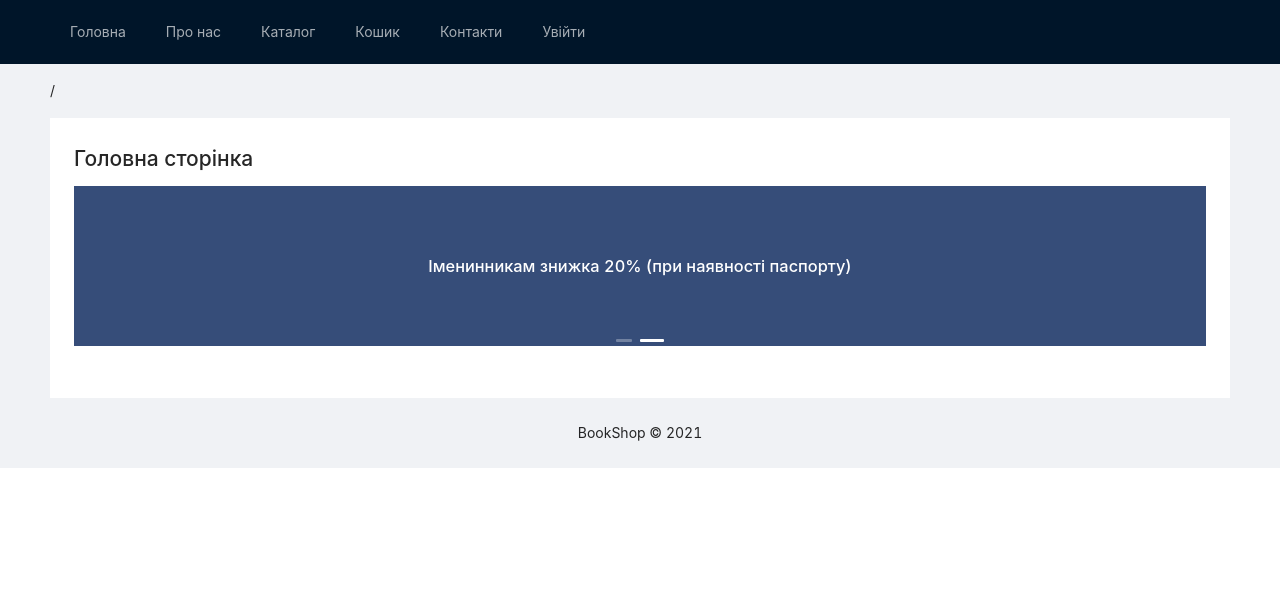
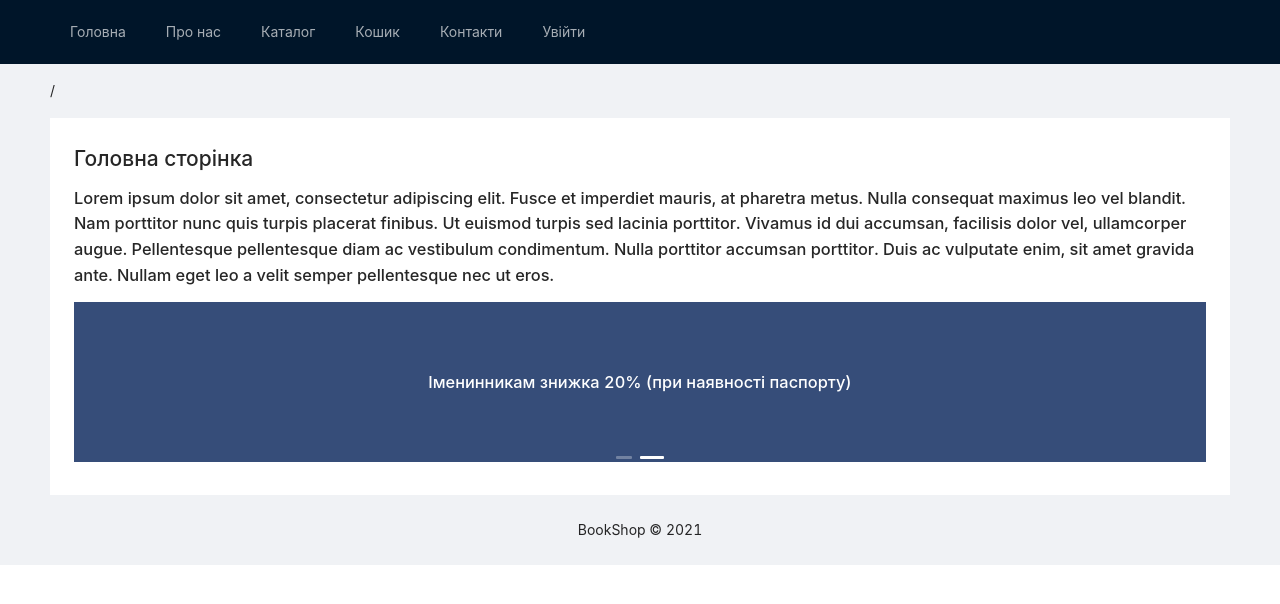
Before and after one commit to laurence543/BookShop-Remake, a React (Create React App) app in the folder frontend/: page / in a window 1280 px wide. Shown: the top 604 px of the page. Built offline with nearby package versions, Linux system fonts and the light colour scheme.

Commit message:
Made minor text changes

```diff
--- a/frontend/src/containers/CommonPagesContainer/About.js
+++ b/frontend/src/containers/CommonPagesContainer/About.js
@@ -7,7 +7,7 @@ class About extends React.Component {
             <div>
                 <h1>Про Нас</h1>
                 <p>
-                    Book Shop - це молода компанія, яка трудиться непокладаючи рук саме задля вашого комфорту.
+                    Book Shop - це молода компанія, яка працює непокладаючи рук саме задля вашого комфорту.
                     В нашому інтернет-магазині ви зможете знайти друковані примірники на будь-який смак.
                     <br/>
                     Ми здатні здійснити Вашу мрію!
--- a/frontend/src/containers/CommonPagesContainer/Home.js
+++ b/frontend/src/containers/CommonPagesContainer/Home.js
@@ -15,6 +15,16 @@ class Home extends React.Component {
         return (
             <div>
                 <h1>Головна сторінка</h1>
+                <p>
+                    <h3>
+                        Lorem ipsum dolor sit amet, consectetur adipiscing elit. Fusce et imperdiet mauris, at pharetra
+                        metus. Nulla consequat maximus leo vel blandit. Nam porttitor nunc quis turpis placerat finibus.
+                        Ut euismod turpis sed lacinia porttitor. Vivamus id dui accumsan, facilisis dolor vel, ullamcorper
+                        augue. Pellentesque pellentesque diam ac vestibulum condimentum. Nulla porttitor accumsan porttitor.
+                        Duis ac vulputate enim, sit amet gravida ante. Nullam eget leo a velit semper pellentesque nec
+                        ut eros.
+                    </h3>
+                </p>
                 <Carousel autoplay>
                     <div>
                         <h3 style={contentStyle}>Безкоштовна доставка при замовленні від 700 грн.</h3>
@@ -25,6 +35,7 @@ class Home extends React.Component {
                         </h3>
                     </div>
                 </Carousel>
+
             </div>
         );
     }
```
